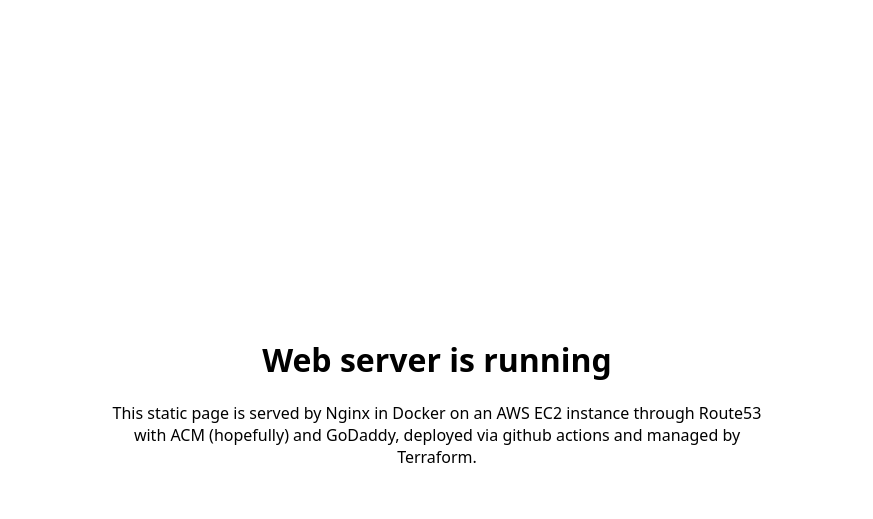
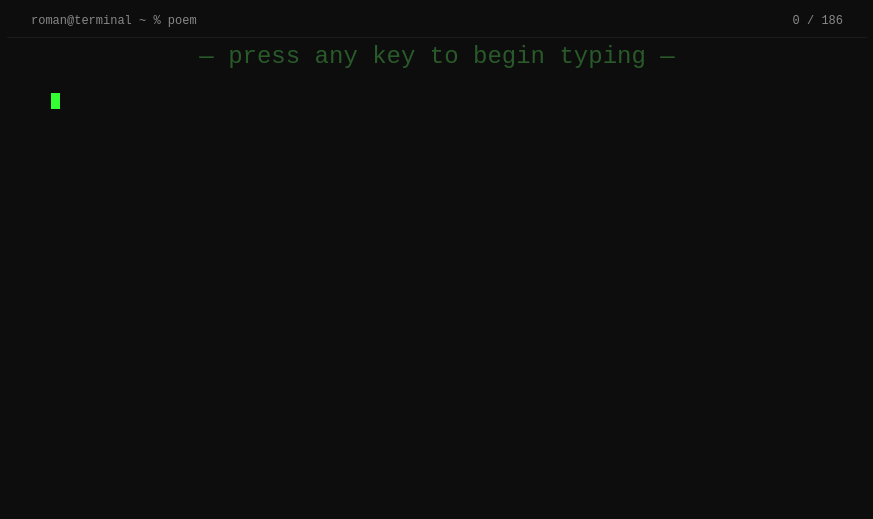
Before and after one commit to LyNX7777/panroman_infra_fxl, a plain HTML site: page app/index.html in a window 1280 px wide. Shown: the whole page, without its empty margins (203-1076 px from the left). Drawn offline with Linux system fonts and the light colour scheme.

Commit message:
index html change and agents.md fix

```diff
--- a/app/index.html
+++ b/app/index.html
@@ -1,35 +1,163 @@
-<!doctype html>
+<!DOCTYPE html>
 <html lang="en">
 <head>
-    <meta charset="utf-8">
-    <meta name="viewport" content="width=device-width, initial-scale=1">
-    <title>SimpleProj1</title>
+<meta charset="UTF-8">
+<meta name="viewport" content="width=device-width, initial-scale=1.0">
+<title>This web page puppet is served by Nginx in Docker on an AWS EC2 instance
+  through Route53 with ACM (hopefully) and GoDaddy, deployed via github actions and managed by Terraform.
+
+  Pan Roman – Master of Many Paths</title>
 <style>
-      :root {
-        color-scheme: light dark;
-        font-family: system-ui, sans-serif;
+  * { margin: 0; padding: 0; box-sizing: border-box; }
+
+  body {
+    background: #0d0d0d;
+    color: #33ff33;
+    font-family: 'Courier New', Courier, monospace;
+    font-size: 16px;
+    line-height: 1.6;
+    height: 100vh;
+    display: flex;
+    flex-direction: column;
+    align-items: center;
+    justify-content: flex-start;
+    overflow: hidden;
   }
 
-      body {
-        align-items: center;
+  #header {
+    width: 100%;
+    max-width: 860px;
+    padding: 12px 24px 6px;
+    color: #888;
+    font-size: 12px;
     display: flex;
-        justify-content: center;
-        margin: 0;
-        min-height: 100vh;
+    justify-content: space-between;
+    border-bottom: 1px solid #1a1a1a;
+    flex-shrink: 0;
   }
 
-      main {
-        max-width: 42rem;
-        padding: 2rem;
-        text-align: center;
+  #terminal {
+    width: 100%;
+    max-width: 860px;
+    flex: 1;
+    padding: 24px;
+    overflow-y: auto;
+    white-space: pre-wrap;
+    word-break: break-word;
+    outline: none;
   }
+
+  #terminal::-webkit-scrollbar { width: 6px; }
+  #terminal::-webkit-scrollbar-track { background: #0d0d0d; }
+  #terminal::-webkit-scrollbar-thumb { background: #333; border-radius: 3px; }
+
+  #output { display: inline; }
+
+  #cursor {
+    display: inline-block;
+    width: 9px;
+    height: 1em;
+    background: #33ff33;
+    vertical-align: text-bottom;
+    animation: blink 1s step-end infinite;
+    margin-left: 1px;
+  }
+
+  @keyframes blink {
+    0%, 100% { opacity: 1; }
+    50%       { opacity: 0; }
+  }
+
+  #hint {
+    position: fixed;
+    top: 38px;
+    left: 50%;
+    transform: translateX(-50%);
+    color: #2a5a2a;
+    font-size: 24px;
+    pointer-events: none;
+    transition: opacity 1s;
+  }
+
+  #hint.hidden { opacity: 0; }
+
+  .dim { color: #1e6e1e; }
 </style>
 </head>
 <body>
-    <main>
-      <h1>Web server is running</h1>
-      <p>This static page is served by Nginx in Docker on an AWS EC2 instance
-            through Route53 with ACM (hopefully) and GoDaddy, deployed via github actions and managed by Terraform.</p>
-    </main>
+
+<div id="header">
+  <span>roman@terminal ~ % poem</span>
+  <span id="counter">0 / 0</span>
+</div>
+
+<div id="terminal" tabindex="0">
+  <span id="output"></span><span id="cursor"></span>
+</div>
+
+<div id="hint">— press any key to begin typing —</div>
+
+<script>
+const poem = `Pan Roman – Master of Many Paths
+
+In halls of servers, clouds, and code,
+Where countless digital rivers flowed,
+There stands a man both calm and bright,
+Pan Roman, guiding day and night.`;
+
+const output   = document.getElementById('output');
+const counter  = document.getElementById('counter');
+const hint     = document.getElementById('hint');
+const terminal = document.getElementById('terminal');
+
+let pos        = 0;
+let started    = false;
+let cycleCount = 0;
+
+counter.textContent = `0 / ${poem.length}`;
+
+function renderChar(ch) {
+  // Newlines become actual line breaks; everything else is a text node
+  if (ch === '\n') {
+    output.appendChild(document.createElement('br'));
+  } else {
+    output.appendChild(document.createTextNode(ch));
+  }
+}
+
+document.addEventListener('keydown', (e) => {
+  // Ignore modifier-only keys and function keys
+  if (e.key.length > 1 && !['Enter', 'Space'].includes(e.key)) return;
+  if (e.ctrlKey || e.altKey || e.metaKey) return;
+
+  if (!started) {
+    started = true;
+    hint.classList.add('hidden');
+  }
+
+  const ch = poem[pos];
+  renderChar(ch);
+
+  pos++;
+  counter.textContent = `${pos} / ${poem.length}`;
+
+  // Loop
+  if (pos >= poem.length) {
+    pos = 0;
+    cycleCount++;
+    // Visual separator between cycles
+    const sep = document.createTextNode('\n\n');
+    output.appendChild(sep);
+    output.appendChild(document.createElement('br'));
+    output.appendChild(document.createElement('br'));
+  }
+
+  // Auto-scroll to keep cursor visible
+  terminal.scrollTop = terminal.scrollHeight;
+});
+
+// Focus terminal so it feels immersive
+terminal.focus();
+</script>
 </body>
 </html>
```
Also changed, not shown: 1 other file. Lines whose indentation alone changed are shown as unchanged.
